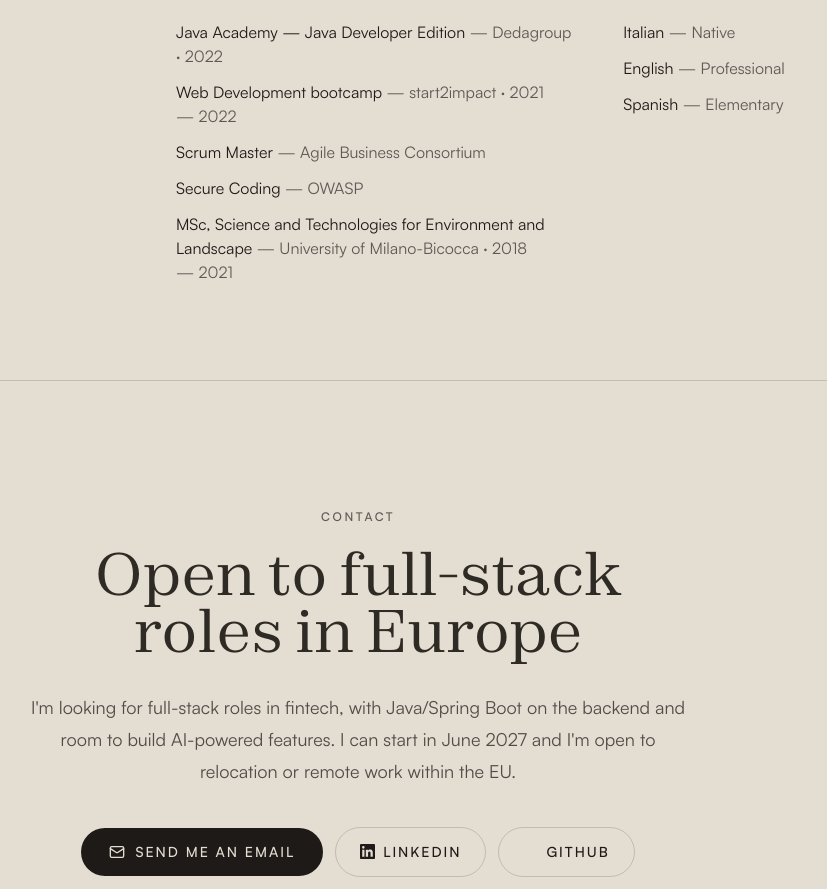
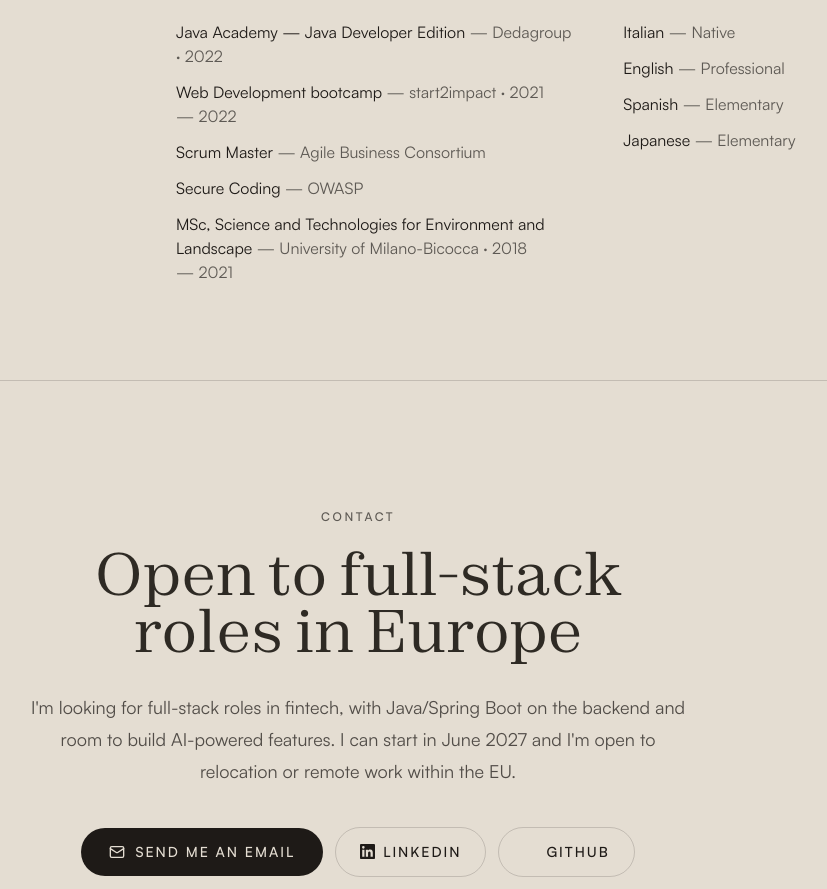
Before and after one commit to matteodangio/portfolio_app, a Next.js app: page / in a window 1280 px wide. Shown: the part 5740-6629 px from the top of the page, without its empty margins (342-1169 px from the left). Built offline with nearby package versions, Linux system fonts and the light colour scheme; some icons are missing.

Commit message:
feat(content): add Japanese (elementary) to languages

```diff
--- a/src/data/experience.ts
+++ b/src/data/experience.ts
@@ -89,6 +89,7 @@ export const languageItems: ILanguageItem[] = [
   { language: "Italian", level: "Native" },
   { language: "English", level: "Professional" },
   { language: "Spanish", level: "Elementary" },
+  { language: "Japanese", level: "Elementary" },
 ];
 
 export const experienceLabels: ISectionLabel = {
```
